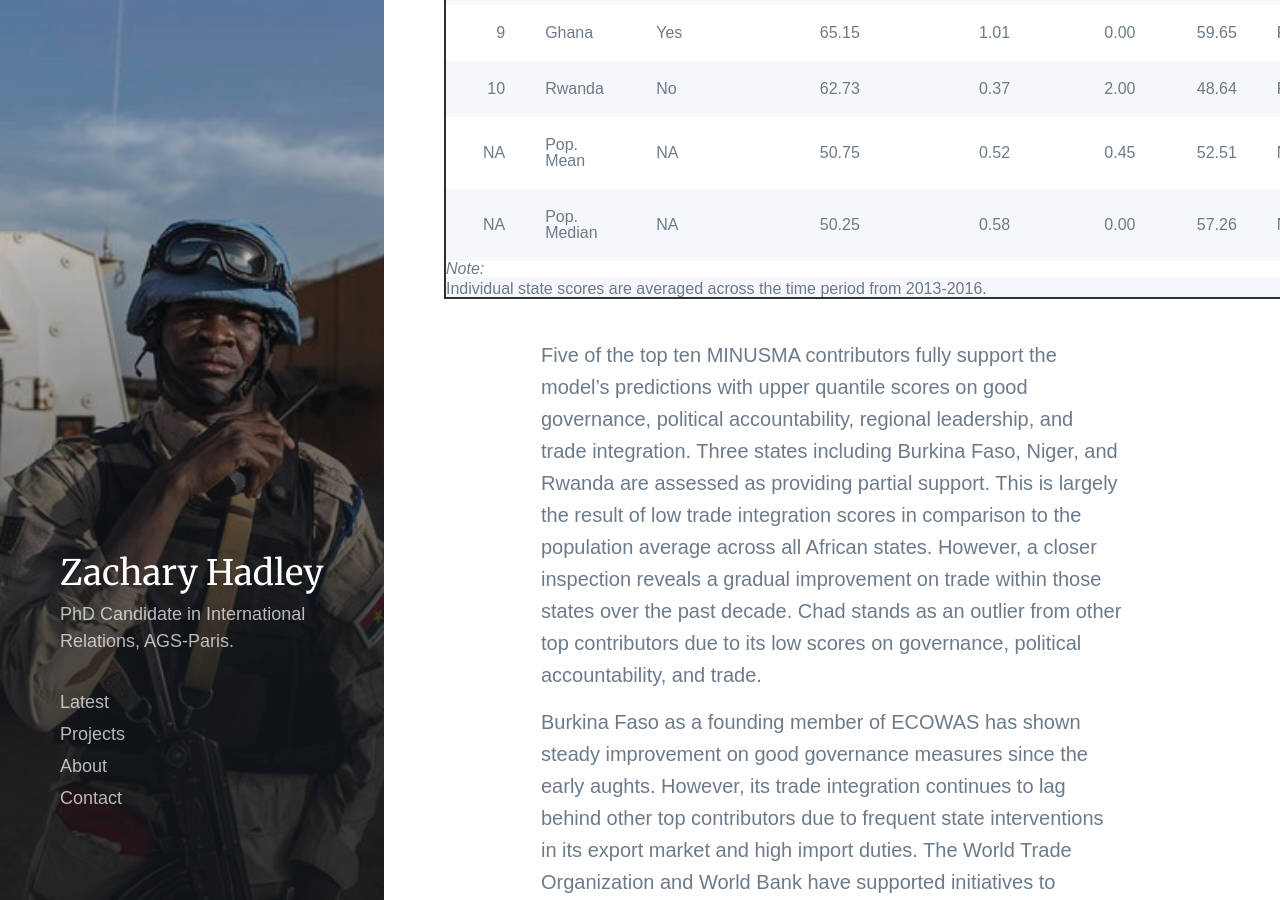
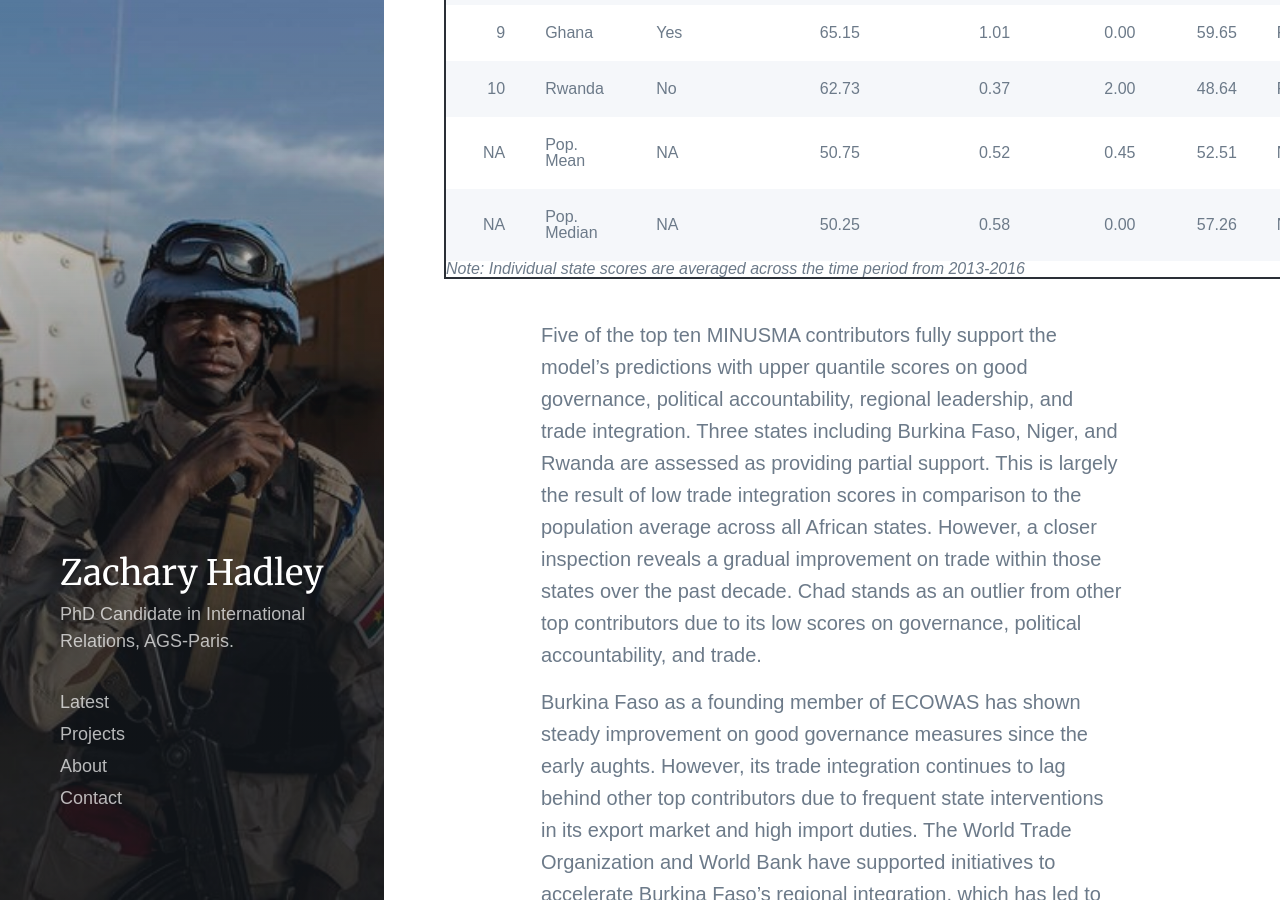
Before and after one commit to zhadley/zhadley.github.io, a Jekyll site: the page built from _projects/minusma.md, in a window 1280 px wide and 900 px high, scrolled down 6571 px. Built offline with Jekyll 4.4.1, drawn with Linux system fonts in a browser that asks for light colours; nearby versions of some CDN libraries; some web fonts are replaced.

Commit message:
Update minusma.md

```diff
--- a/_projects/minusma.md
+++ b/_projects/minusma.md
@@ -167,9 +167,7 @@ The G5 Sahel task force may complement the political process in Mali but cannot
   </tr>
 </tbody>
 <tfoot>
-<tr><td style="padding: 0; border: 0;" colspan="100%"><span style="font-style: italic;">Note: </span></td></tr>
-<tr><td style="padding: 0; border: 0;" colspan="100%">
-<sup></sup> Individual state scores are averaged across the time period from 2013-2016.</td></tr>
+<tr><td style="padding: 0; border: 0;" colspan="100%"><span style="font-style: italic;">Note: Individual state scores are averaged across the time period from 2013-2016</span></td></tr>
 </tfoot>
 </table>
 
```
